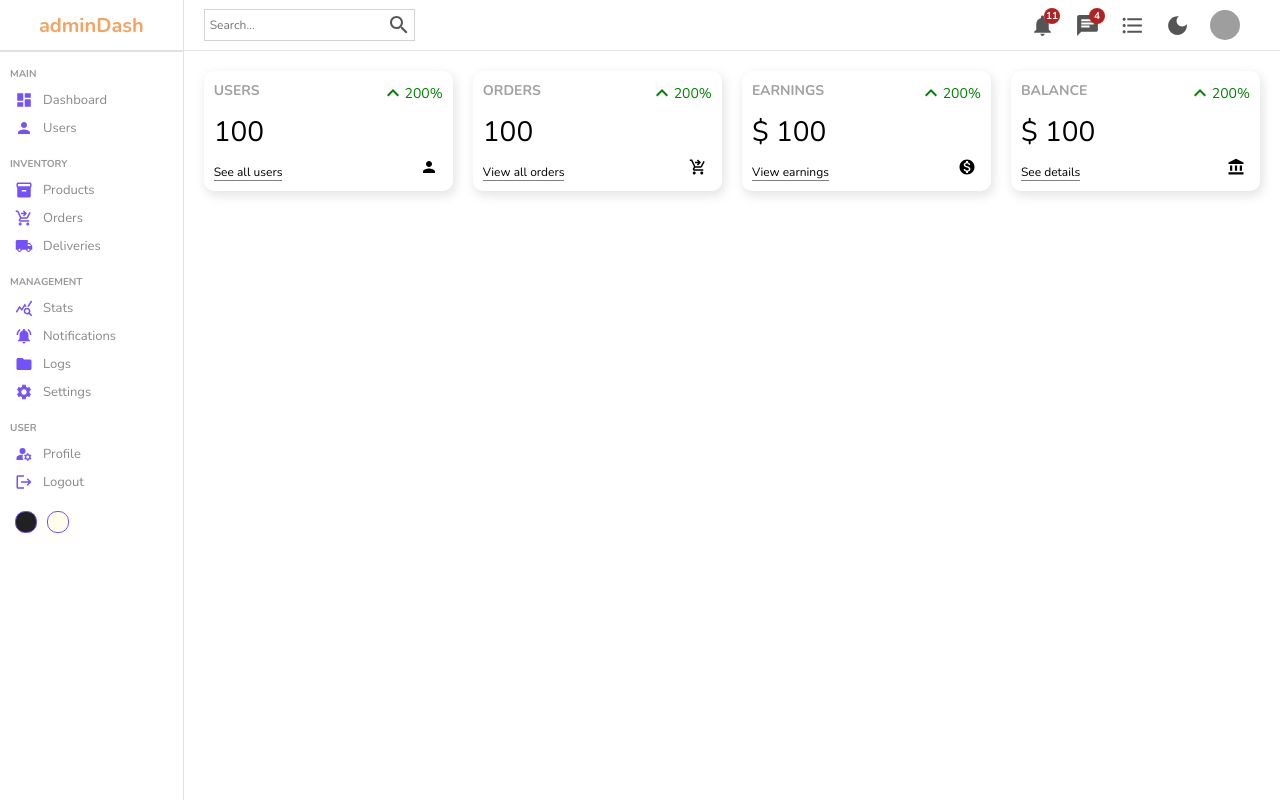
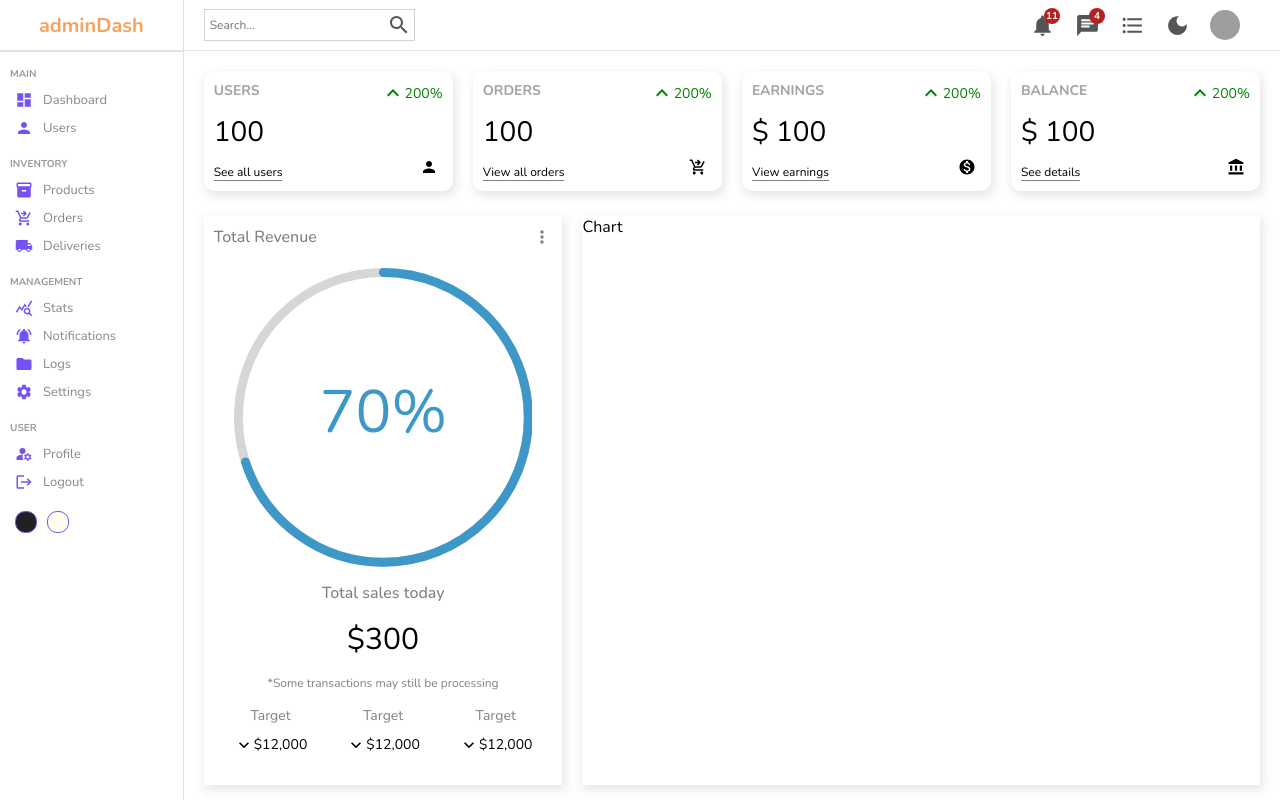
Before and after one commit to codyavila/Admin-Solutions, a React (Create React App) app: page / in a window 1280 px wide. Built offline with nearby package versions, Linux system fonts and the light colour scheme; grey boxes are pictures that could not be loaded.

Commit message:
Added/working on featured widgets

```diff
--- a/package.json
+++ b/package.json
@@ -11,6 +11,7 @@
     "@testing-library/react": "^13.3.0",
     "@testing-library/user-event": "^13.5.0",
     "react": "^18.2.0",
+    "react-circular-progressbar": "^2.1.0",
     "react-dom": "^18.2.0",
     "react-router-dom": "^6.3.0",
     "react-scripts": "5.0.1",
--- /dev/null
+++ b/src/components/chart/Chart.jsx
@@ -0,0 +1,10 @@
+import React from 'react'
+import './chart.scss'
+
+const Chart = () => {
+  return (
+    <div className='chart'>Chart</div>
+  )
+}
+
+export default Chart
--- /dev/null
+++ b/src/components/chart/chart.scss
@@ -0,0 +1,6 @@
+.chart {
+  flex: 4;
+
+  -webkit-box-shadow: 2px 4px 10px 1px rgba(201, 201, 201, 0.47);
+  box-shadow: 2px 4px 10px 1px rgba(201, 201, 201, 0.47);
+}
--- /dev/null
+++ b/src/components/featured/Featured.jsx
@@ -0,0 +1,52 @@
+import React from 'react'
+import './featured.scss'
+import MoreVertIcon from '@mui/icons-material/MoreVert'
+
+import { CircularProgressbar } from 'react-circular-progressbar'
+import 'react-circular-progressbar/dist/styles.css'
+import KeyboardArrowUp from '@mui/icons-material/KeyboardArrowUp'
+import KeyboardArrowDown from '@mui/icons-material/KeyboardArrowDown'
+
+const Featured = () => {
+  return (
+    <div className='featured'>
+      <div className='top'>
+        <h1 className='title'>Total Revenue</h1>
+        <MoreVertIcon fontSize='small' />
+      </div>
+      <div className='bottom'>
+        <div className='featuredCard'>
+          <CircularProgressbar value={70} text={'70%'} strokeWidth={3} />
+        </div>
+        <p className='title'>Total sales today</p>
+        <p className='amount'>$300</p>
+        <p className='desc'>*Some transactions may still be processing</p>
+        <div className='summary'>
+          <div className='item'>
+            <div className='itemTitle'>Target</div>
+            <div className='itemResult'>
+              <KeyboardArrowDown fontSize='small' />
+              <div className='resultAmount'>$12,000</div>
+            </div>
+          </div>
+          <div className='item'>
+            <div className='itemTitle'>Target</div>
+            <div className='itemResult'>
+              <KeyboardArrowDown fontSize='small' />
+              <div className='resultAmount'>$12,000</div>
+            </div>
+          </div>
+          <div className='item'>
+            <div className='itemTitle'>Target</div>
+            <div className='itemResult'>
+              <KeyboardArrowDown fontSize='small' />
+              <div className='resultAmount'>$12,000</div>
+            </div>
+          </div>
+        </div>
+      </div>
+    </div>
+  )
+}
+
+export default Featured
--- /dev/null
+++ b/src/components/featured/featured.scss
@@ -0,0 +1,77 @@
+.featured {
+  flex: 2;
+
+  -webkit-box-shadow: 2px 4px 10px 1px rgba(201, 201, 201, 0.47);
+  box-shadow: 2px 4px 10px 1px rgba(201, 201, 201, 0.47);
+  padding: 10px;
+
+  .top {
+    display: flex;
+    align-items: center;
+    justify-content: space-between;
+    color: gray;
+
+    .title {
+      font-size: 16px;
+      font-weight: 500;
+    }
+  }
+
+  .bottom {
+    padding: 20px;
+    display: flex;
+    flex-direction: column;
+    align-items: center;
+    justify-content: center;
+    gap: 15px;
+
+    .featuredChart {
+      width: 100%;
+      height: 100%;
+    }
+    .title {
+      font-weight: 500;
+      color: gray;
+    }
+
+    .amount {
+      font-size: 30px;
+    }
+
+    .desc {
+      font-weight: 300;
+      font-size: 12px;
+      color: gray;
+    }
+
+    .summary {
+      width: 100%;
+      display: flex;
+      align-items: center;
+      justify-content: space-between;
+
+      .item {
+        text-align: center;
+
+        .itemTitle {
+          font-size: 14px;
+          color: gray;
+        }
+
+        .itemResult {
+          display: flex;
+          align-items: center;
+          margin-top: 10px;
+          font-size: 14px;
+
+          &.positive {
+            color: green;
+          }
+        }
+        &.negative {
+          color: red;
+        }
+      }
+    }
+  }
+}
--- a/src/pages/home/Home.jsx
+++ b/src/pages/home/Home.jsx
@@ -1,4 +1,6 @@
 import React from 'react'
+import Chart from '../../components/chart/Chart'
+import Featured from '../../components/featured/Featured'
 import Navbar from '../../components/navbar/Navbar'
 import Sidebar from '../../components/sidebar/Sidebar'
 import Widget from '../../components/widget/Widget'
@@ -16,7 +18,10 @@
           <Widget type='earning' />
           <Widget type='balance' />
         </div>
-        <div className='charts'></div>
+        <div className='charts'>
+          <Featured />
+          <Chart />
+        </div>
       </div>
     </div>
   )
--- a/src/pages/home/home.scss
+++ b/src/pages/home/home.scss
@@ -5,9 +5,13 @@
         flex: 6;
     }
 
-    .widgets {
+    .widgets, .charts {
         display: flex;
         padding: 20px;
         gap: 20px;
     }
+
+    .charts {
+        padding: 5px 20px;
+    }
 }
```
Also changed, not shown: 1 other file (tests, documents, lock files or other folders).
